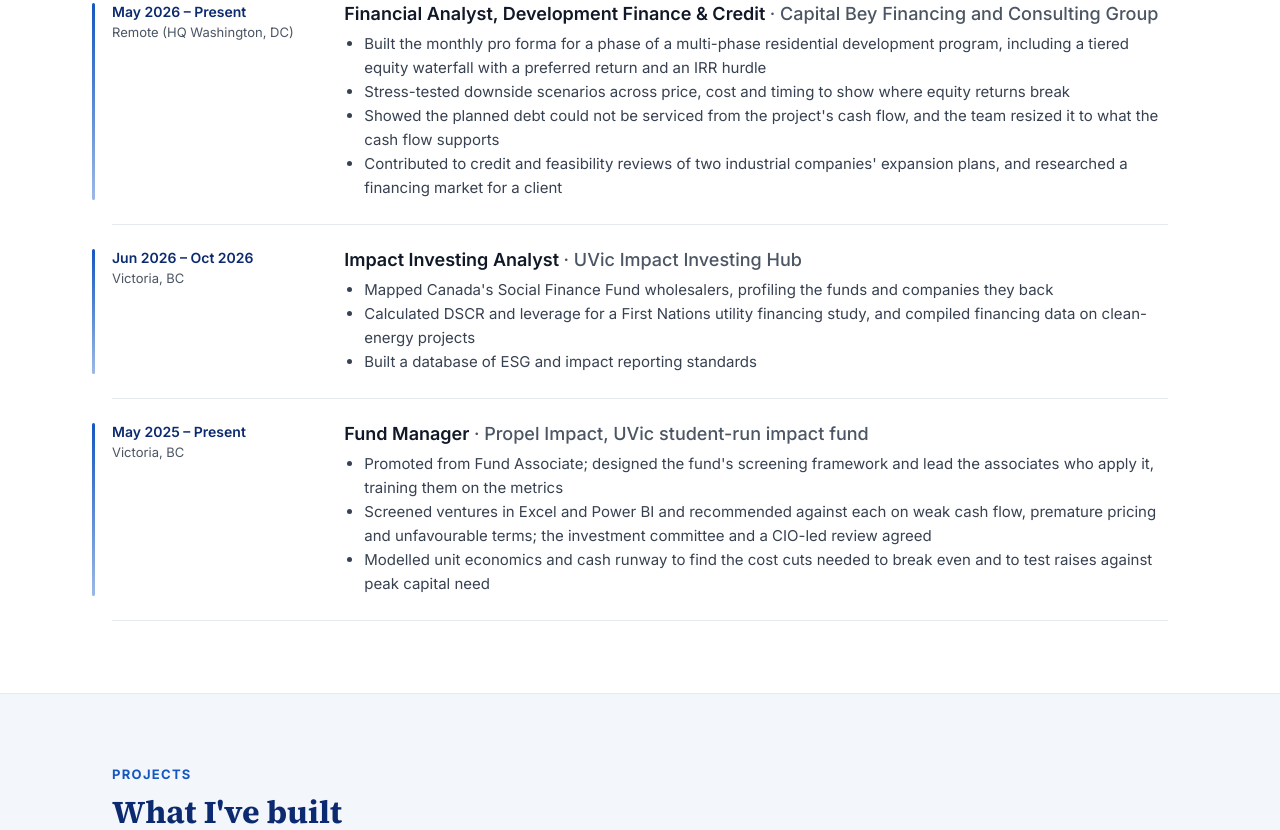
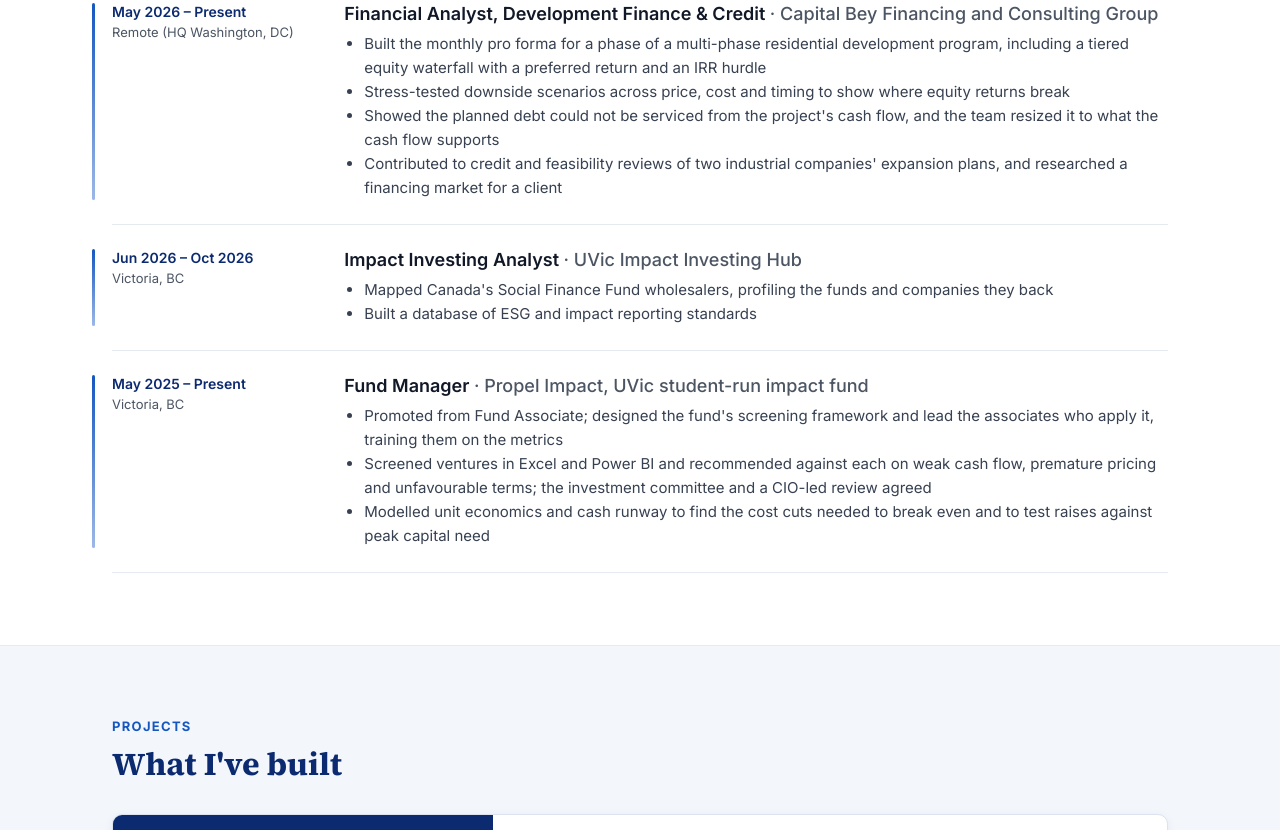
Before and after one commit to BBradleyyy/BBradleyyy.github.io, a plain HTML site: page index.html in a window 1280 px wide. Shown: the part 1231-2061 px from the top of the page. Drawn offline with Linux system fonts and the light colour scheme.

Commit message:
Experience: remove the utility financing bullet
Co-Authored-By: Claude Opus 5.5 <noreply@anthropic.com>
Claude-Session: https://claude.ai/code/session_01CKN5SXgGj1cdWtrMPCZqQj

```diff
--- a/index.html
+++ b/index.html
@@ -102,7 +102,6 @@
         <h3>Impact Investing Analyst <span>· UVic Impact Investing Hub</span></h3>
         <ul>
           <li>Mapped Canada's Social Finance Fund wholesalers, profiling the funds and companies they back</li>
-          <li>Calculated DSCR and leverage for a First Nations utility financing study, and compiled financing data on clean-energy projects</li>
           <li>Built a database of ESG and impact reporting standards</li>
         </ul>
       </div>
```
